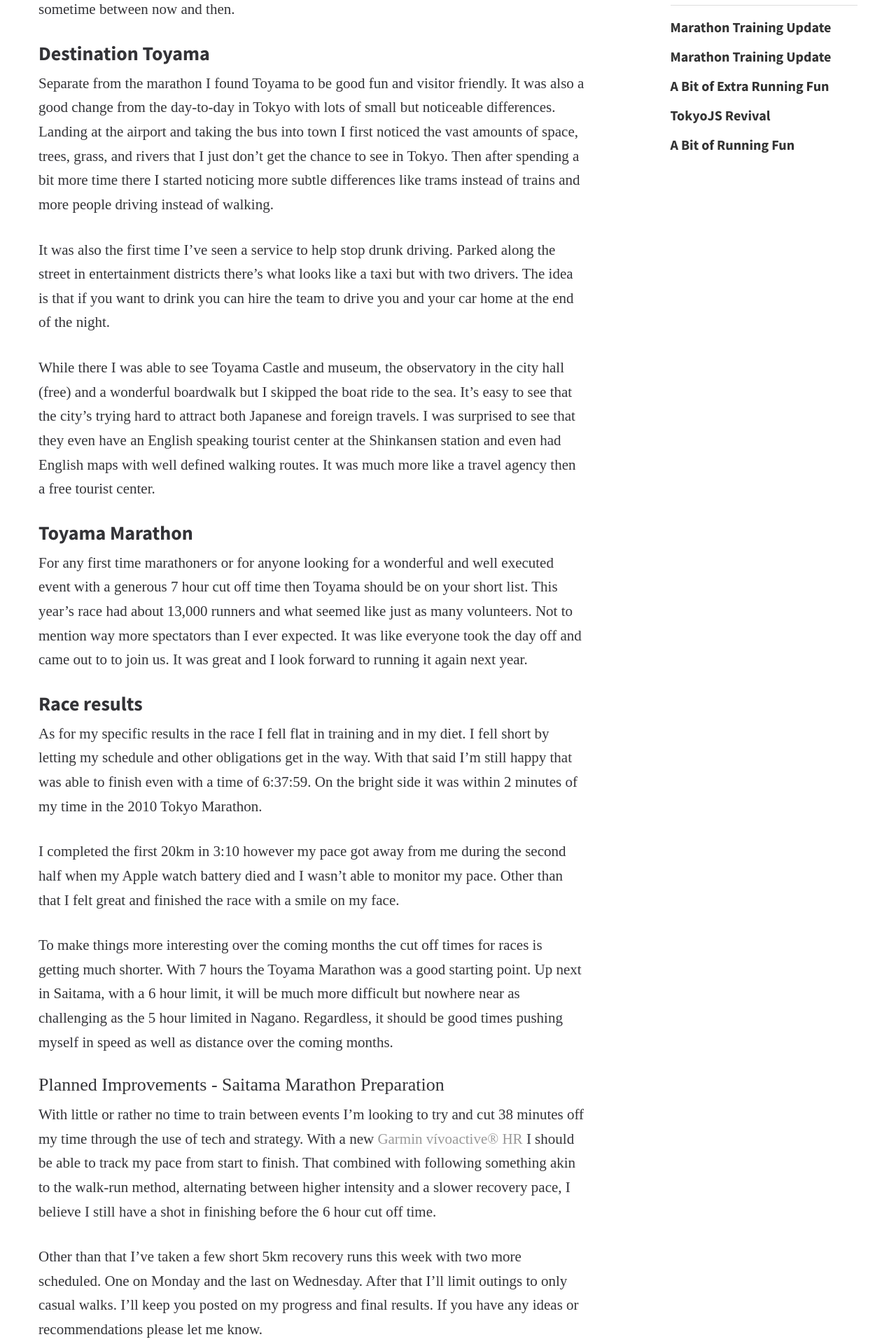
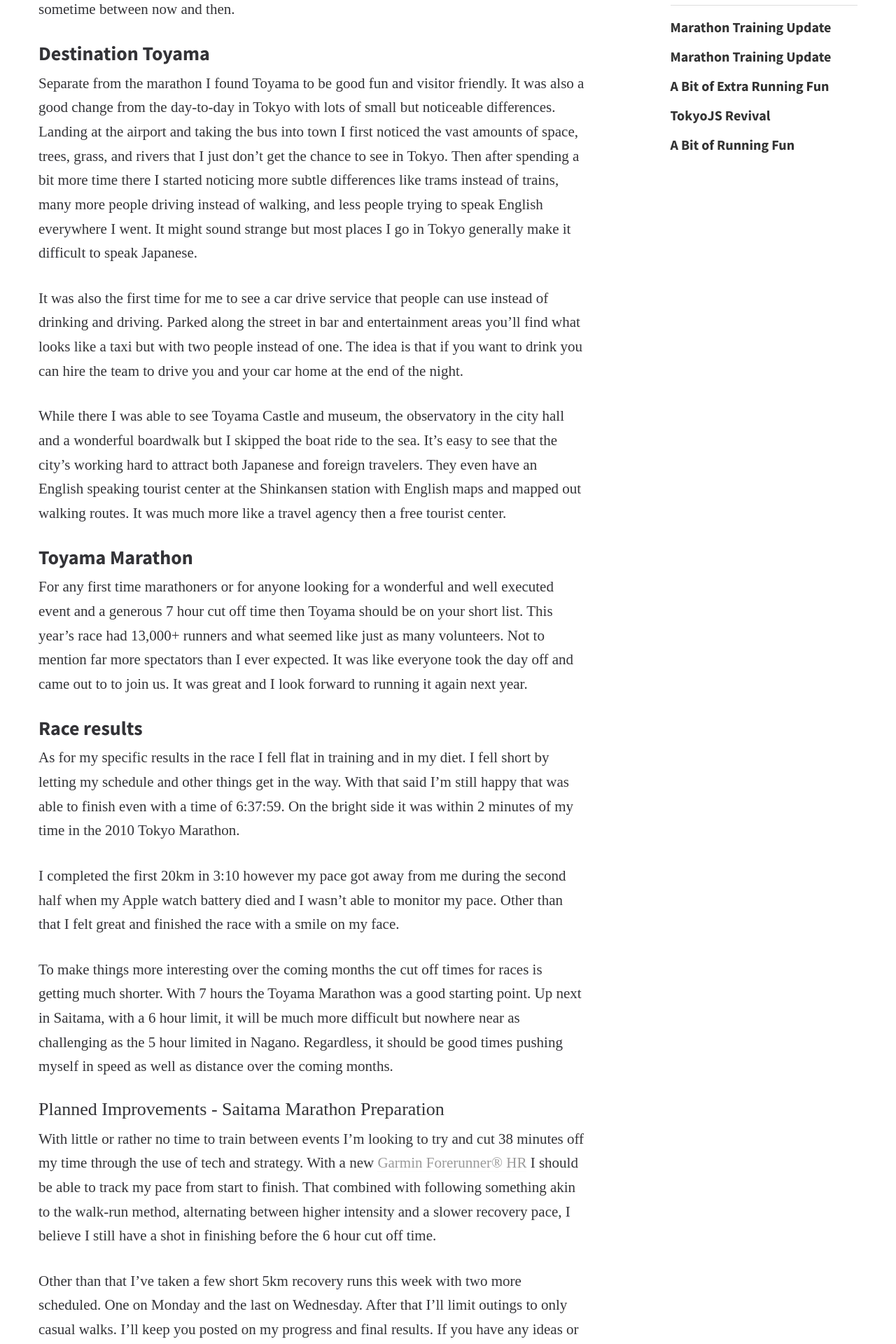
Before and after one commit to metizror/charlesgreen.github.io, a Jekyll site: the page built from _posts/2016-11-05-toyama-marathon-update.md, in a window 1280 px wide. Shown: the part 810-2730 px from the top of the page at 70% size. Built offline with Jekyll 4.4.1, drawn with Linux system fonts in a browser that asks for light colours; some web fonts are replaced.

Commit message:
Update 2016-11-05 post

```diff
--- a/_posts/2016-11-05-toyama-marathon-update.md
+++ b/_posts/2016-11-05-toyama-marathon-update.md
@@ -21,21 +21,21 @@ In this post I'd like to recap a bit of my trip, touch on a few lessons learned
 
 ## Destination Toyama
 
-Separate from the marathon I found Toyama to be good fun and visitor friendly. It was also a good change from the day-to-day in Tokyo with lots of small but noticeable differences. Landing at the airport and taking the bus into town I first noticed the vast amounts of space, trees, grass, and rivers that I just don't get the chance to see in Tokyo. Then after spending a bit more time there I started noticing more subtle differences like trams instead of trains and more people driving instead of walking.
+Separate from the marathon I found Toyama to be good fun and visitor friendly. It was also a good change from the day-to-day in Tokyo with lots of small but noticeable differences. Landing at the airport and taking the bus into town I first noticed the vast amounts of space, trees, grass, and rivers that I just don't get the chance to see in Tokyo. Then after spending a bit more time there I started noticing more subtle differences like trams instead of trains, many more people driving instead of walking, and less people trying to speak English everywhere I went. It might sound strange but most places I go in Tokyo generally make it difficult to speak Japanese.
 
-It was also the first time I've seen a service to help stop drunk driving. Parked along the street in entertainment districts there's what looks like a taxi but with two drivers. The idea is that if you want to drink you can hire the team to drive you and your car home at the end of the night.
+It was also the first time for me to see a car drive service that people can use instead of drinking and driving.  Parked along the street in bar and entertainment areas you'll find what looks like a taxi but with two people instead of one. The idea is that if you want to drink you can hire the team to drive you and your car home at the end of the night.
 
-While there I was able to see Toyama Castle and museum, the observatory in the city hall (free) and a wonderful boardwalk but I skipped the boat ride to the sea. It's easy to see that the city's trying hard to attract both Japanese and foreign travels. I was surprised to see that they even have an English speaking tourist center at the Shinkansen station and even had English maps with well defined walking routes. It was much more like a travel agency then a free tourist center.
+While there I was able to see Toyama Castle and museum, the observatory in the city hall and a wonderful boardwalk but I skipped the boat ride to the sea. It's easy to see that the city's working hard to attract both Japanese and foreign travelers. They even have an English speaking tourist center at the Shinkansen station with English maps and mapped out walking routes. It was much more like a travel agency then a free tourist center.
 
 
 ## Toyama Marathon
 
-For any first time marathoners or for anyone looking for a wonderful and well executed event with a generous 7 hour cut off time then Toyama should be on your short list. This year's race had about 13,000 runners and what seemed like just as many volunteers. Not to mention way more spectators than I ever expected. It was like everyone took the day off and came out to to join us. It was great and I look forward to running it again next year.
+For any first time marathoners or for anyone looking for a wonderful and well executed event and a generous 7 hour cut off time then Toyama should be on your short list. This year's race had 13,000+ runners and what seemed like just as many volunteers. Not to mention far more spectators than I ever expected. It was like everyone took the day off and came out to to join us. It was great and I look forward to running it again next year.
 
 
 ## Race results
 
-As for my specific results in the race I fell flat in training and in my diet. I fell short by letting my schedule and other obligations get in the way. With that said I'm still happy that was able to finish even with a time of 6:37:59. On the bright side it was within 2 minutes of my time in the 2010 Tokyo Marathon.
+As for my specific results in the race I fell flat in training and in my diet. I fell short by letting my schedule and other things get in the way. With that said I'm still happy that was able to finish even with a time of 6:37:59. On the bright side it was within 2 minutes of my time in the 2010 Tokyo Marathon.
 
 I completed the first 20km in 3:10 however my pace got away from me during the second half when my Apple watch battery died and I wasn't able to monitor my pace. Other than that I felt great and finished the race with a smile on my face.
 
@@ -44,7 +44,7 @@ To make things more interesting over the coming months the cut off times for rac
 
 ### Planned Improvements - Saitama Marathon Preparation
 
-With little or rather no time to train between events I'm looking to try and cut 38 minutes off my time through the use of tech and strategy. With a new [Garmin vívoactive® HR](https://buy.garmin.com/en-GB/GB/wearables/wearables/vivoactive-hr/prod538374.html) I should be able to track my pace from start to finish. That combined with following something akin to the walk-run method, alternating between higher intensity and a slower recovery pace, I believe I still have a shot in finishing before the 6 hour cut off time.
+With little or rather no time to train between events I'm looking to try and cut 38 minutes off my time through the use of tech and strategy. With a new [Garmin Forerunner® HR](https://buy.garmin.com/en-US/US/into-sports/running/forerunner-230/prod523893.html) I should be able to track my pace from start to finish. That combined with following something akin to the walk-run method, alternating between higher intensity and a slower recovery pace, I believe I still have a shot in finishing before the 6 hour cut off time.
 
 Other than that I've taken a few short 5km recovery runs this week with two more scheduled. One on Monday and the last on Wednesday. After that I'll limit outings to only casual walks.  I'll keep you posted on my progress and final results. If you have any ideas or recommendations please let me know.
 
```
